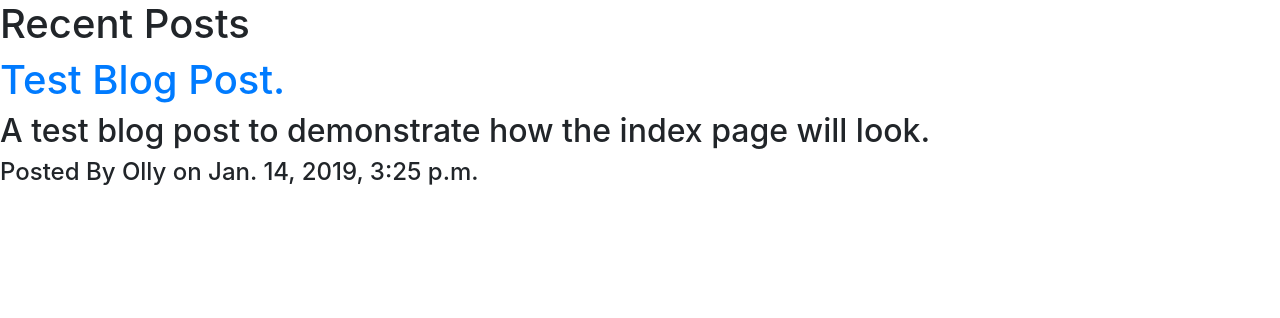
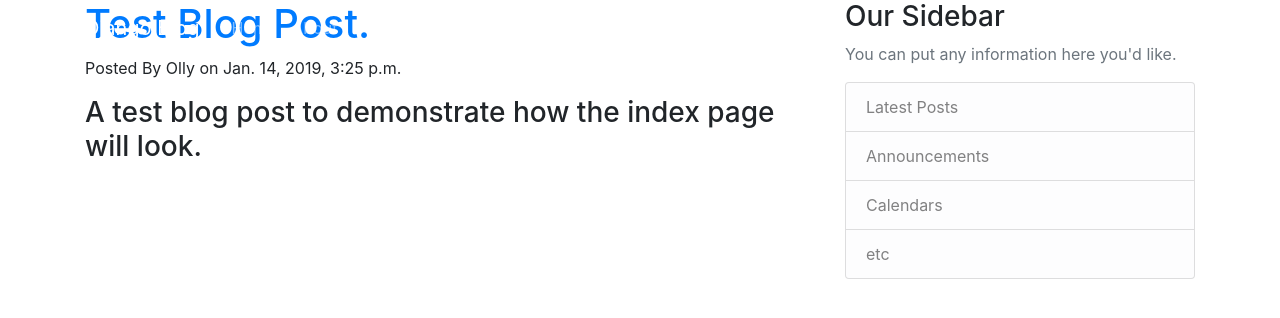
Before and after one commit to callumblanchard/ds-blog-build, a Django app: page / in a window 1280 px wide. Shown: the top 318 px of the page. Run offline with Django 3.2, Linux system fonts and the light colour scheme; data comes from the database, SQL or seed files in the repository; some libraries are stand-ins or nearby versions.

Commit message:
adding stylesheet and updating html

```diff
--- a/blogPosts/templates/blogPosts/base.html
+++ b/blogPosts/templates/blogPosts/base.html
@@ -1,12 +1,15 @@
 <!DOCTYPE html>
+{% load static %}
 <html>
 <head>
-    <meta http-equiv="X-UA-Compatible" content="IE=edge">
+    <!--<meta http-equiv="X-UA-Compatible" content="IE=edge">-->
     <meta charset="utf-8">
     <meta name="viewport" content="width=device-width, initial-scale=1, shrink-to-fit=no">
 
     <!-- Bootstrap CSS -->
+    <link rel="sylesheet" type="text/css" href="{% static 'blogPosts/main.css' %}">
     <link rel="stylesheet" href="https://stackpath.bootstrapcdn.com/bootstrap/4.2.1/css/bootstrap.min.css" integrity="sha384-GJzZqFGwb1QTTN6wy59ffF1BuGJpLSa9DkKMp0DgiMDm4iYMj70gZWKYbI706tWS" crossorigin="anonymous">
+
     {% if title %}
     <title>DS Blog - {{ title }}</title>
     {% else %}
@@ -15,7 +18,48 @@
     <meta name="viewport" content="width=device-width, initial-scale=1">
 </head>
 <body>
+<header class="site-header">
+    <nav class="navbar navbar-expand-md navbar-dark bg-steel fixed-top">
+        <div class="container">
+            <a class="navbar-brand mr-4" href="/">Django Blog</a>
+            <button class="navbar-toggler" type="button" data-toggle="collapse" data-target="#navbarToggle" aria-controls="navbarToggle" aria-expanded="false" aria-label="Toggle navigation">
+                <span class="navbar-toggler-icon"></span>
+            </button>
+            <div class="collapse navbar-collapse" id="navbarToggle">
+                <div class="navbar-nav mr-auto">
+                    <a class="nav-item nav-link" href="/">Home</a>
+                    <a class="nav-item nav-link" href="/about">About</a>
+                </div>
+                <!-- Navbar Right Side -->
+                <div class="navbar-nav">
+                    <a class="nav-item nav-link" href="#">Login</a>
+                    <a class="nav-item nav-link" href="#">Register</a>
+                </div>
+            </div>
+        </div>
+    </nav>
+</header>
+<main role="main" class="container">
+  <div class="row">
+    <div class="col-md-8">
       {% block content %}{% endblock %}
+    </div>
+    <div class="col-md-4">
+      <div class="content-section">
+        <h3>Our Sidebar</h3>
+        <p class='text-muted'>You can put any information here you'd like.
+          <ul class="list-group">
+            <li class="list-group-item list-group-item-light">Latest Posts</li>
+            <li class="list-group-item list-group-item-light">Announcements</li>
+            <li class="list-group-item list-group-item-light">Calendars</li>
+            <li class="list-group-item list-group-item-light">etc</li>
+          </ul>
+        </p>
+      </div>
+    </div>
+  </div>
+</main>
+
 <script src="https://code.jquery.com/jquery-3.3.1.slim.min.js" integrity="sha384-q8i/X+965DzO0rT7abK41JStQIAqVgRVzpbzo5smXKp4YfRvH+8abtTE1Pi6jizo" crossorigin="anonymous"></script>
 <script src="https://cdnjs.cloudflare.com/ajax/libs/popper.js/1.14.6/umd/popper.min.js" integrity="sha384-wHAiFfRlMFy6i5SRaxvfOCifBUQy1xHdJ/yoi7FRNXMRBu5WHdZYu1hA6ZOblgut" crossorigin="anonymous"></script>
 <script src="https://stackpath.bootstrapcdn.com/bootstrap/4.2.1/js/bootstrap.min.js" integrity="sha384-B0UglyR+jN6CkvvICOB2joaf5I4l3gm9GU6Hc1og6Ls7i6U/mkkaduKaBhlAXv9k" crossorigin="anonymous"></script>
--- a/blogPosts/templates/blogPosts/home.html
+++ b/blogPosts/templates/blogPosts/home.html
@@ -1,11 +1,10 @@
 {% extends "blogPosts/base.html" %}
 {% block content %}
-    <h1>Recent Posts</h1>
 {% if latest_blog_posts %}
     {% for post in latest_blog_posts %}
         <h1><a href="{% url 'blogPosts:detail' post.id %}">{{ post.post_title }}</a></h1>
-        <h2>{{ post.subtitle }}</h2>
-        <h4>Posted By {{ post.author }} on {{ post.pub_date }}</h4>
+        <p>Posted By {{ post.author }} on {{ post.pub_date }}</p>
+        <h3>{{ post.subtitle }}</h3>
     {% endfor %}
 {% else %}
     <p>No polls are available.</p>
```
Also changed, not shown: blogPosts/static/blogPosts/main.css (added, +84 -0 lines). Lines whose indentation alone changed are shown as unchanged.
